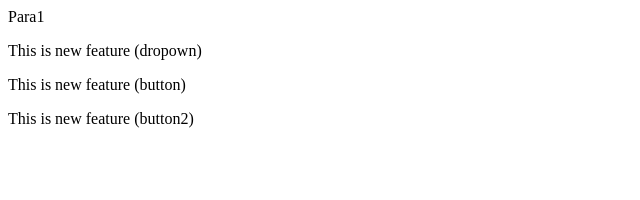
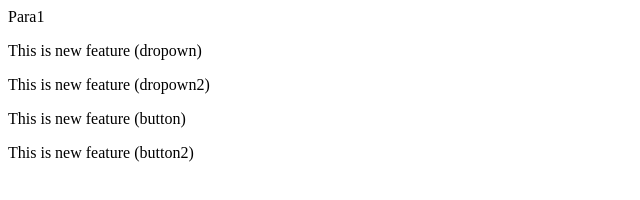
Before and after one commit to RohitMadhavChaudhari/LoaclRepo2, a plain HTML site: page index.html in a window 1280 px wide. Shown: the whole page, without its empty margins (0-640 px from the left). Drawn offline with Linux system fonts and the light colour scheme.

Commit message:
Dropdown2 Added

```diff
--- a/index.html
+++ b/index.html
@@ -1,4 +1,5 @@
 <p>Para1</p>
 <p>This is new feature (dropown)</p>
+<p>This is new feature (dropown2)</p>
 <p>This is new feature (button)</p>
 <p>This is new feature (button2)</p>
```
